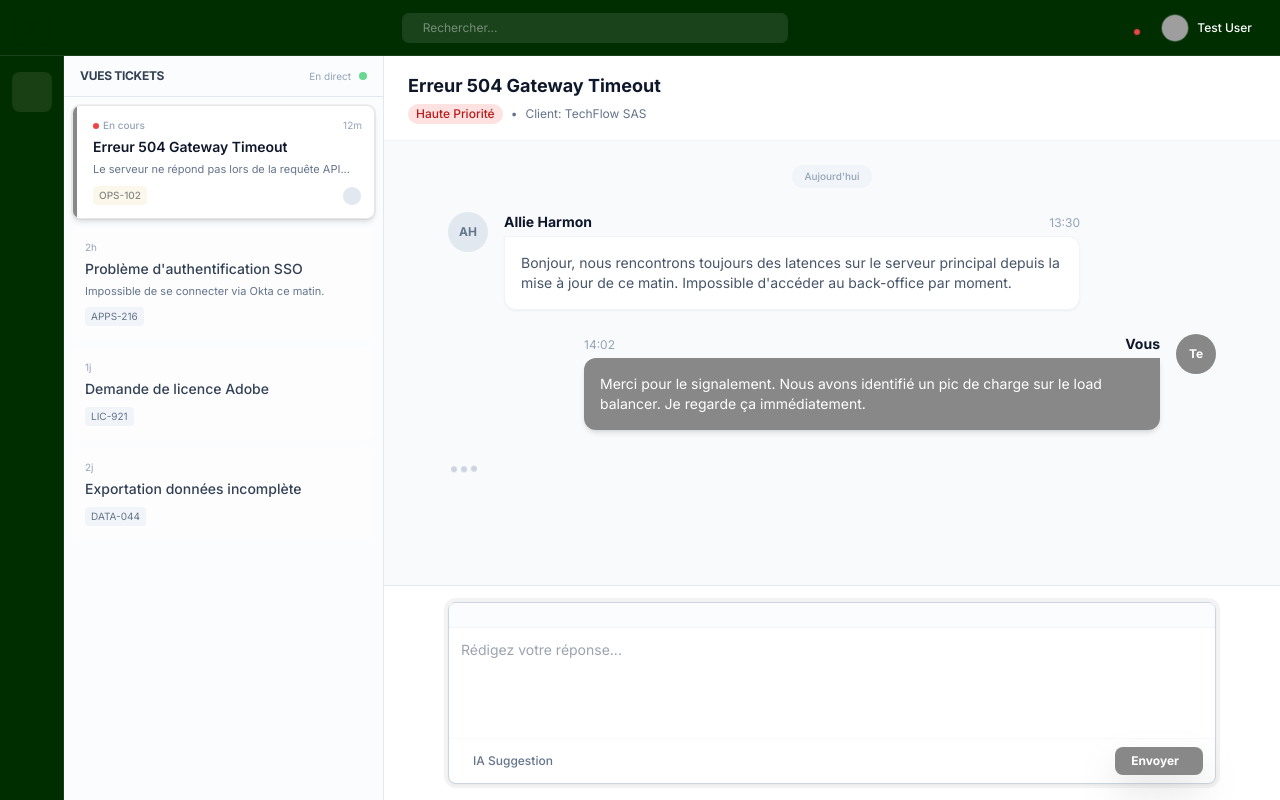
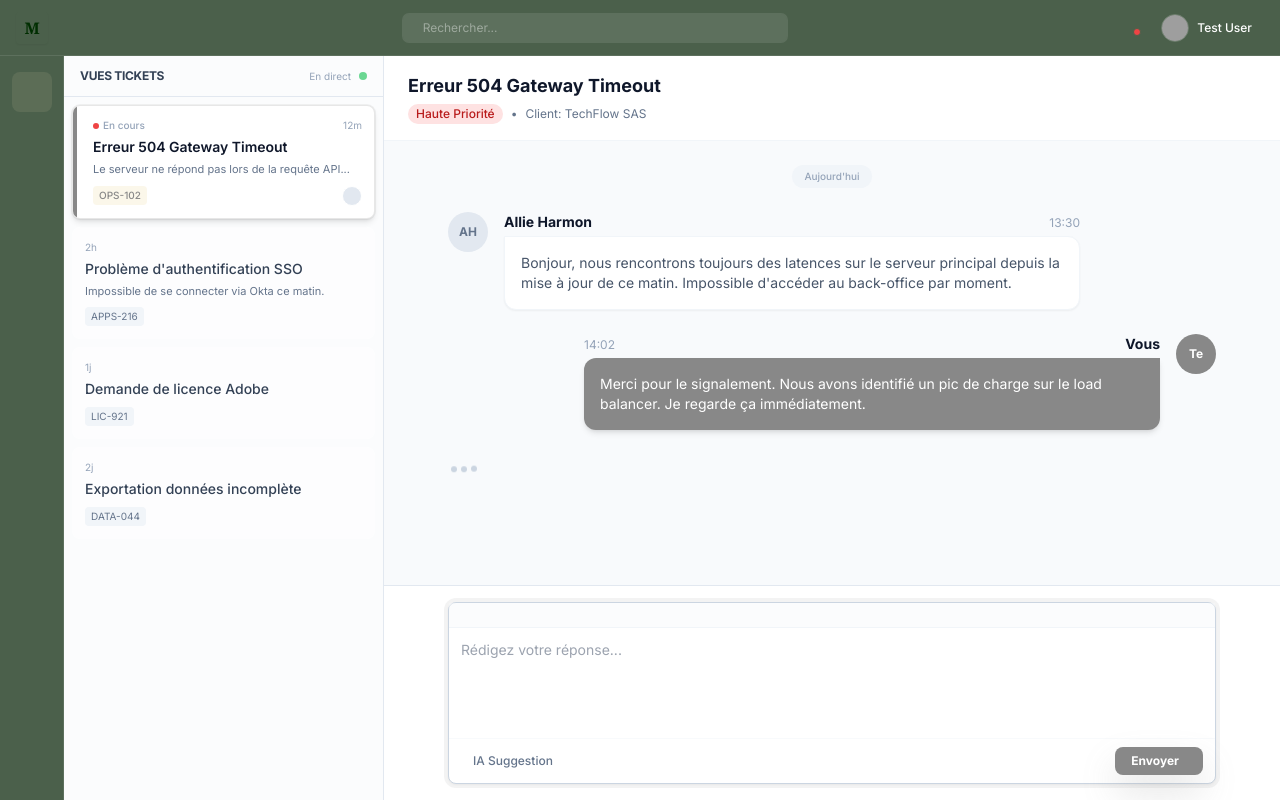
Before and after one commit to aminataassane/Manexo, a Laravel app: page /dashboard in a window 1280 px wide. Run offline with Laravel 12, Linux system fonts and the light colour scheme; a user stored in the database is signed in; data comes from the database, SQL or seed files in the repository; tables that the repository leaves empty hold one stand-in row (values such as "Sample post"); style sheets or scripts are compiled from the project's sources; some libraries are stand-ins or nearby versions; some web fonts are replaced; grey boxes are pictures that could not be loaded.

Commit message:
feat(ui): apply org color to header and dashboard
Use currentOrganization primary_color as CSS variable for dashboard surfaces and nav link accents

Co-authored-by: Cursor <cursoragent@cursor.com>

```diff
--- a/resources/views/components/nav-link.blade.php
+++ b/resources/views/components/nav-link.blade.php
@@ -2,8 +2,8 @@
 
 @php
 $classes = ($active ?? false)
-            ? 'inline-flex items-center px-1 pt-1 border-b-2 border-indigo-400 text-sm font-medium leading-5 text-gray-900 focus:outline-none focus:border-indigo-700 transition duration-150 ease-in-out'
-            : 'inline-flex items-center px-1 pt-1 border-b-2 border-transparent text-sm font-medium leading-5 text-gray-500 hover:text-gray-700 hover:border-gray-300 focus:outline-none focus:text-gray-700 focus:border-gray-300 transition duration-150 ease-in-out';
+            ? 'inline-flex items-center px-1 pt-1 border-b-2 text-sm font-medium leading-5 text-gray-900 focus:outline-none transition duration-150 ease-in-out border-[color:var(--accent)] focus:border-[color:var(--accent)]'
+            : 'inline-flex items-center px-1 pt-1 border-b-2 border-transparent text-sm font-medium leading-5 text-gray-500 hover:text-[color:var(--accent)] hover:border-[color:var(--accent)] focus:outline-none focus:text-[color:var(--accent)] focus:border-[color:var(--accent)] transition duration-150 ease-in-out';
 @endphp
 
 <a {{ $attributes->merge(['class' => $classes]) }}>
--- a/resources/views/components/responsive-nav-link.blade.php
+++ b/resources/views/components/responsive-nav-link.blade.php
@@ -2,8 +2,8 @@
 
 @php
 $classes = ($active ?? false)
-            ? 'block w-full ps-3 pe-4 py-2 border-l-4 border-indigo-400 text-start text-base font-medium text-indigo-700 bg-indigo-50 focus:outline-none focus:text-indigo-800 focus:bg-indigo-100 focus:border-indigo-700 transition duration-150 ease-in-out'
-            : 'block w-full ps-3 pe-4 py-2 border-l-4 border-transparent text-start text-base font-medium text-gray-600 hover:text-gray-800 hover:bg-gray-50 hover:border-gray-300 focus:outline-none focus:text-gray-800 focus:bg-gray-50 focus:border-gray-300 transition duration-150 ease-in-out';
+            ? 'block w-full ps-3 pe-4 py-2 border-l-4 text-start text-base font-medium focus:outline-none transition duration-150 ease-in-out border-[color:var(--accent)] text-[color:var(--accent)] bg-[color:color-mix(in srgb, var(--accent) 10%, white)] focus:border-[color:var(--accent)]'
+            : 'block w-full ps-3 pe-4 py-2 border-l-4 border-transparent text-start text-base font-medium text-gray-600 hover:text-[color:var(--accent)] hover:bg-[color:color-mix(in srgb, var(--accent) 6%, white)] hover:border-[color:var(--accent)] focus:outline-none focus:text-[color:var(--accent)] focus:bg-[color:color-mix(in srgb, var(--accent) 8%, white)] focus:border-[color:var(--accent)] transition duration-150 ease-in-out';
 @endphp
 
 <a {{ $attributes->merge(['class' => $classes]) }}>
--- a/resources/views/dashboard.blade.php
+++ b/resources/views/dashboard.blade.php
@@ -44,10 +44,17 @@
 @php
     $accent = ($currentOrganization?->primary_color ?? '#005F02');
 @endphp
-<body class="flex h-screen w-full flex-col overflow-hidden bg-white text-slate-800 antialiased" style="--accent: {{ $accent }};">
+<body
+    class="flex h-screen w-full flex-col overflow-hidden bg-white text-slate-800 antialiased"
+    style="
+        --accent: {{ $accent }};
+        --accent-surface: #002e01;
+        --accent-surface: color-mix(in srgb, var(--accent) 55%, #002e01);
+    "
+>
 
     <!-- Top Bar -->
-    <div class="flex h-14 shrink-0 items-center justify-between border-b border-white/10 bg-[#002e01] px-4 text-white">
+    <div class="flex h-14 shrink-0 items-center justify-between border-b border-white/10 px-4 text-white" style="background-color: var(--accent-surface);">
         <div class="flex items-center gap-4">
             <a href="{{ route('dashboard') }}" class="flex h-8 w-8 items-center justify-center rounded bg-gradient-to-br from-[#F2E3BB] to-[#d6c79e] text-[#002e01] shadow-sm hover:opacity-90 transition-opacity">
                 <span class="font-serif font-bold">M</span>
@@ -62,7 +69,7 @@
         <div class="flex items-center gap-4">
             <div class="relative group">
                 <iconify-icon icon="solar:bell-linear" class="text-xl text-white/60 group-hover:text-white cursor-pointer transition-colors"></iconify-icon>
-                <span class="absolute top-0 right-0 h-2 w-2 rounded-full bg-red-500 border border-[#002e01]"></span>
+                <span class="absolute top-0 right-0 h-2 w-2 rounded-full bg-red-500 border" style="border-color: var(--accent-surface);"></span>
             </div>
 
             <!-- User Profile Link -->
@@ -77,7 +84,7 @@
     <div class="flex flex-1 overflow-hidden">
 
         <!-- Sidebar -->
-        <div class="flex w-16 flex-col items-center border-r border-white/10 bg-[#002e01] py-4 gap-6 z-10">
+        <div class="flex w-16 flex-col items-center border-r border-white/10 py-4 gap-6 z-10" style="background-color: var(--accent-surface);">
             <a href="{{ route('tickets.index') }}" class="group flex h-10 w-10 cursor-pointer items-center justify-center rounded-lg bg-[#F2E3BB]/10 text-[#F2E3BB] transition-all hover:bg-[#F2E3BB] hover:text-[#002e01]" title="Tickets">
                 <iconify-icon icon="solar:inbox-line-linear" class="text-xl"></iconify-icon>
             </a>
--- a/resources/views/livewire/layout/navigation.blade.php
+++ b/resources/views/livewire/layout/navigation.blade.php
@@ -16,7 +16,7 @@ new class extends Component
     }
 }; ?>
 
-<nav x-data="{ open: false }" class="bg-white border-b border-gray-100">
+<nav x-data="{ open: false }" class="bg-white border-b border-gray-100" style="border-color: var(--accent-soft);">
     <!-- Primary Navigation Menu -->
     <div class="max-w-7xl mx-auto px-4 sm:px-6 lg:px-8">
         <div class="flex justify-between h-16">
@@ -44,7 +44,7 @@ new class extends Component
                 <a
                     href="{{ route('organizations.select') }}"
                     wire:navigate
-                    class="me-4 text-sm text-gray-600 hover:text-gray-900"
+                    class="me-4 text-sm text-gray-600 hover:text-[color:var(--accent)] transition-colors"
                     title="Switch organization"
                 >
                     {{ $currentOrganization->name ?? __('No organization') }}
```
Also changed, not shown: resources/views/layouts/app.blade.php (+11 -1 lines).
